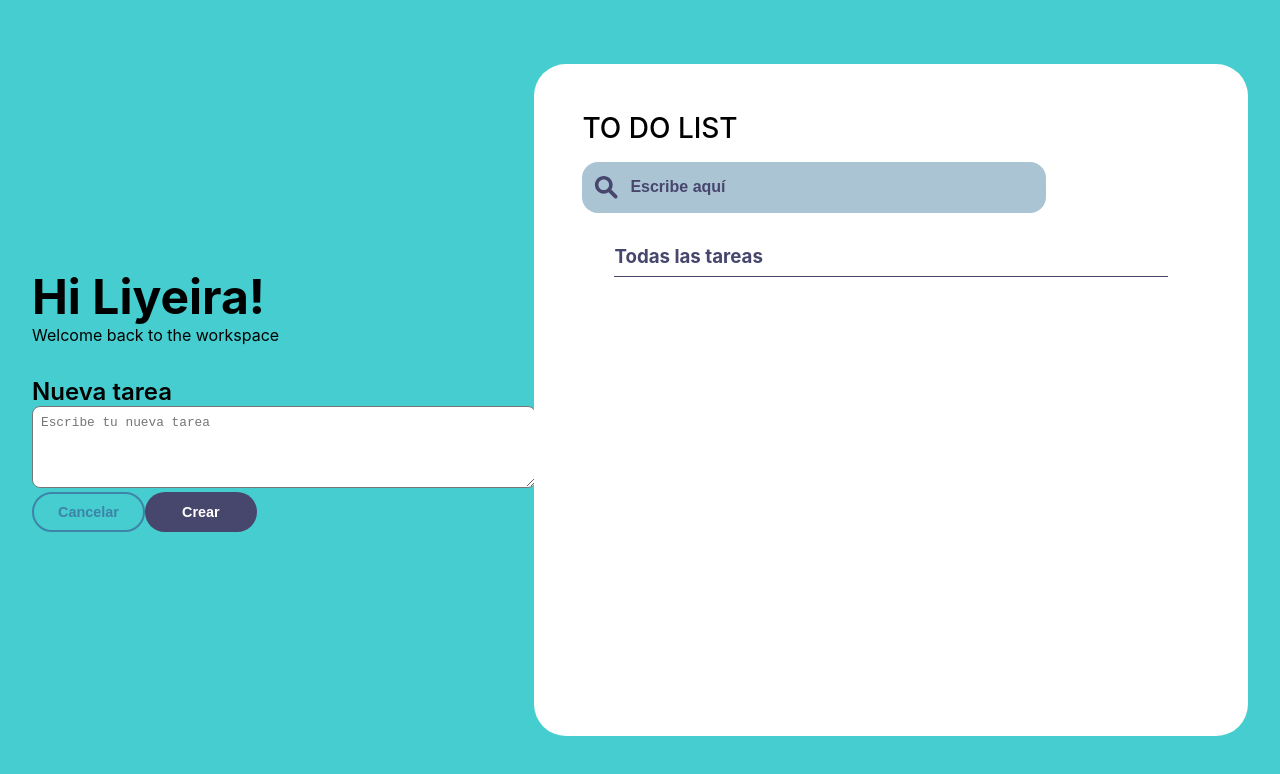
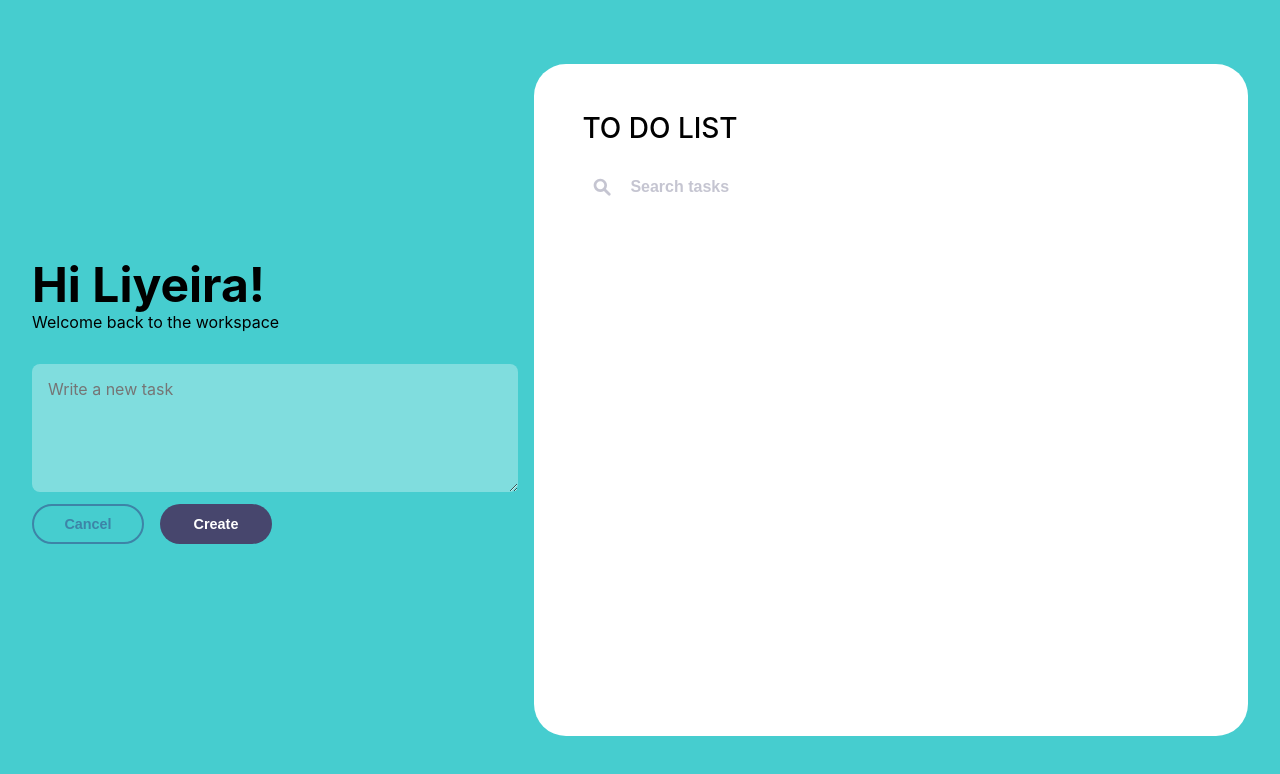
Before and after one commit to lmanaya/to-do-project, a React (Create React App) app: page / in a window 1280 px wide. Shown: the top 774 px of the page. Built offline with nearby package versions, Linux system fonts and the light colour scheme.

Commit message:
CSS styles for the remaining components

```diff
--- a/src/components/Modal.css
+++ b/src/components/Modal.css
@@ -12,7 +12,6 @@
 
 .Modal__content {
     max-width: 800px;
-    min-width: 500px;
     background-color: white;
     height: fit-content;
     max-height: var(--vh-in-px, 100vh);
@@ -23,10 +22,16 @@
     position: relative;
 }
 
+@media (min-width: 600px) {
+    .Modal__content {
+        min-width: 500px;
+    }
+}
+
 .Modal__close {
     position: absolute;
-    top: 1rem;
-    right: 1rem;
+    top: .5rem;
+    right: .5rem;
     cursor: pointer;
 }
 
--- a/src/components/TodoCounter.css
+++ b/src/components/TodoCounter.css
@@ -1,10 +1,20 @@
 .TodoCounter {
     display: none;
+    position: fixed;
+    bottom: 0;
+    left: 0;
+    padding: 1rem;
+    width: fit-content;
+}
+
+@media (min-width: 994px) {
+    .TodoCounter {
+        position: relative;
+    }
 }
 
 .TodoCounter--shown {
-    display: flex;
-    justify-content: flex-end;
+    display: block;
 }
 
 .TodoCounter__container {
--- a/src/components/TodoCounter.js
+++ b/src/components/TodoCounter.js
@@ -15,7 +15,7 @@ function TodoCounter() {
                 <div className="TodoCounter__progress" style={{background: `conic-gradient(#abedd8 ${completedPercentage * 3.6}deg, transparent 0deg)`}}>
                     <span className="TodoCounter__value">{completedPercentage}%</span>
                 </div>
-                <span className="TodoCounter__text">Tareas <br />completadas</span>
+                <span className="TodoCounter__text">Completed <br />tasks</span>
             </div>
         </div>
     );
--- a/src/components/TodoForm.css
+++ b/src/components/TodoForm.css
@@ -1,17 +1,28 @@
-.TodoForm__title {
-    font-weight: 600;
-    font-size: 1.5rem;
-}
-
 .TodoForm__textarea {
-    width: 100%;
+    width: -webkit-fill-available;
     outline: 0px;
     border-radius: 0.5rem;
     padding: 0.5rem;
-    font-size: .8rem;
-    min-height: 4rem;
+    min-height: 6rem;
+    background-color: #ffffff50;
+    border: none;
+    font-family: -apple-system, BlinkMacSystemFont, 'Segoe UI', 'Roboto', 'Oxygen',
+        'Ubuntu', 'Cantarell', 'Fira Sans', 'Droid Sans', 'Helvetica Neue',
+        sans-serif;
+    -webkit-font-smoothing: antialiased;
+    -moz-osx-font-smoothing: grayscale;
 }
 
+@media (min-width: 600px) {
+    .TodoForm__textarea {
+        padding: 1rem;
+    }
+}
+
+.TodoForm__buttonSection {
+    display: flex;
+    gap: 1rem;
+}
 .TodoForm__button {
     font-size: .9rem;
     font-weight: 600;
--- a/src/components/TodoForm.js
+++ b/src/components/TodoForm.js
@@ -23,27 +23,24 @@ function TodoForm() {
     return (
         <form onSubmit={onSubmit}>
             <div className="Todo--mb">
-                <p
-                    className="TodoForm__title Todo--mb"
-                >Nueva tarea</p>
                 <textarea
-                    className="TodoForm__textarea"
+                    className="TodoForm__textarea Text Text--Large Mb-05"
                     value={newText}
                     onChange={onChange}
-                    placeholder="Escribe tu nueva tarea"
+                    placeholder="Write a new task"
                 ></textarea>
             </div>
-            <div className="Todo__header">
+            <div className="TodoForm__buttonSection">
                 <button
                     className="TodoForm__button TodoForm__cancelButton"
                     onClick={onCancel}
                     type="button"
-                >Cancelar</button>
+                >Cancel</button>
                 <button
                     className="TodoForm__button TodoForm__submitButton"
                     onClick={onSubmit}
                     type="button"
-                >Crear</button>
+                >Create</button>
             </div>
         </form>
     );
--- a/src/components/TodoItem.css
+++ b/src/components/TodoItem.css
@@ -12,8 +12,6 @@
 }
 
 .TodoItem__check {
-    width: 1.5rem;
-    height: 1.5rem;
     cursor: pointer;
     display: none;
 }
@@ -23,8 +21,8 @@
 }
 
 .TodoItem__check svg {
-    width: 100%;
-    height: 100%;
+    width: 1.5rem;
+    height: 1.5rem;
     fill: #bdbdbd;
 }
 
--- a/src/components/TodoList.css
+++ b/src/components/TodoList.css
@@ -1,17 +1,4 @@
 .TodoList {
-    background-color: white;
-    padding: 2rem;
-    border-radius: 1rem;
-}
-
-.TodoList__title {
-    margin-bottom: .5rem;
-    padding-bottom: .5rem;
-    border-bottom: solid 1px #47466D;
-    color: #47466D;
-}
-
-ul {
     padding: 0px;
     list-style-type: none
 }
--- a/src/components/TodoList.js
+++ b/src/components/TodoList.js
@@ -3,9 +3,8 @@ import './TodoList.css';
 
 function TodoList(props) {
     return (
-        <section className="TodoList">
-            <h3 className="TodoList__title">Todas las tareas</h3>
-            <ul>
+        <section>
+            <ul className="TodoList">
                 {props.children}
             </ul>
         </section>
--- a/src/components/TodoSearch.css
+++ b/src/components/TodoSearch.css
@@ -3,21 +3,19 @@
 }
 
 .TodoSearch__input {
-    background-color: #abc4d4;
+    background-color: transparent;
     padding: 0rem 1rem 0rem 3rem;
-    font-size: 1rem;
     width: -webkit-fill-available;
     max-width: 400px;
     border-radius: 1rem;
-    color: #47466D;
+    color: #47466D50;
     border: none;
     outline: 0px;
     height: 3.2rem;
-    font-weight: 600;
 }
 
 .TodoSearch__input::placeholder {
-    color: #47466D;
+    color: #47466D50;
 }
 
 .TodoSearch__icon {
@@ -25,8 +23,8 @@
     left: 0.5rem;
     top: 0;
     bottom: 0;
-    width: 2rem;
-    height: 2rem;
-    fill: #47466D;
+    width: 1.5rem;
+    height: 1.5rem;
+    fill: #47466D50;
     margin: auto;
 }
--- a/src/components/TodoSearch.js
+++ b/src/components/TodoSearch.js
@@ -12,8 +12,8 @@ function TodoSearch() {
     return (
         <div className="TodoSearch">
             <input
-                className="TodoSearch__input"
-                placeholder="Escribe aquí"
+                className="TodoSearch__input Text Text--Large Text--Bold"
+                placeholder="Search tasks"
                 value={searchValue}
                 onChange={onSearchValueChange}
             />
```
